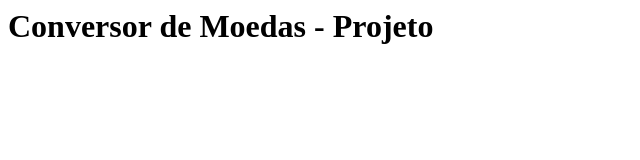
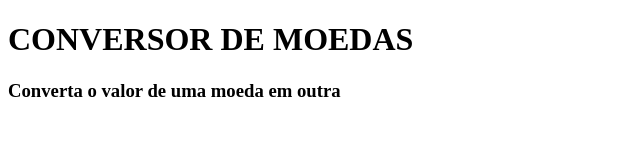
Before and after one commit to andersondecastro/conversordemoedas, a plain HTML site: page index.html in a window 1280 px wide. Shown: the whole page, without its empty margins (0-640 px from the left). Drawn offline with Linux system fonts and the light colour scheme.

Commit message:
Alteração apenas estrutura HTML

```diff
--- a/index.html
+++ b/index.html
@@ -1 +1,12 @@
-<h1> Conversor de Moedas - Projeto </h1>
+<!DOCTYPE html>
+<html>
+<head>
+	<title>Conversor de Moedas</title>
+</head>
+<body>
+
+	<h1> CONVERSOR DE MOEDAS </h1>
+	<h3>Converta o valor de uma moeda em outra</h3>
+
+</body>
+</html>
```
